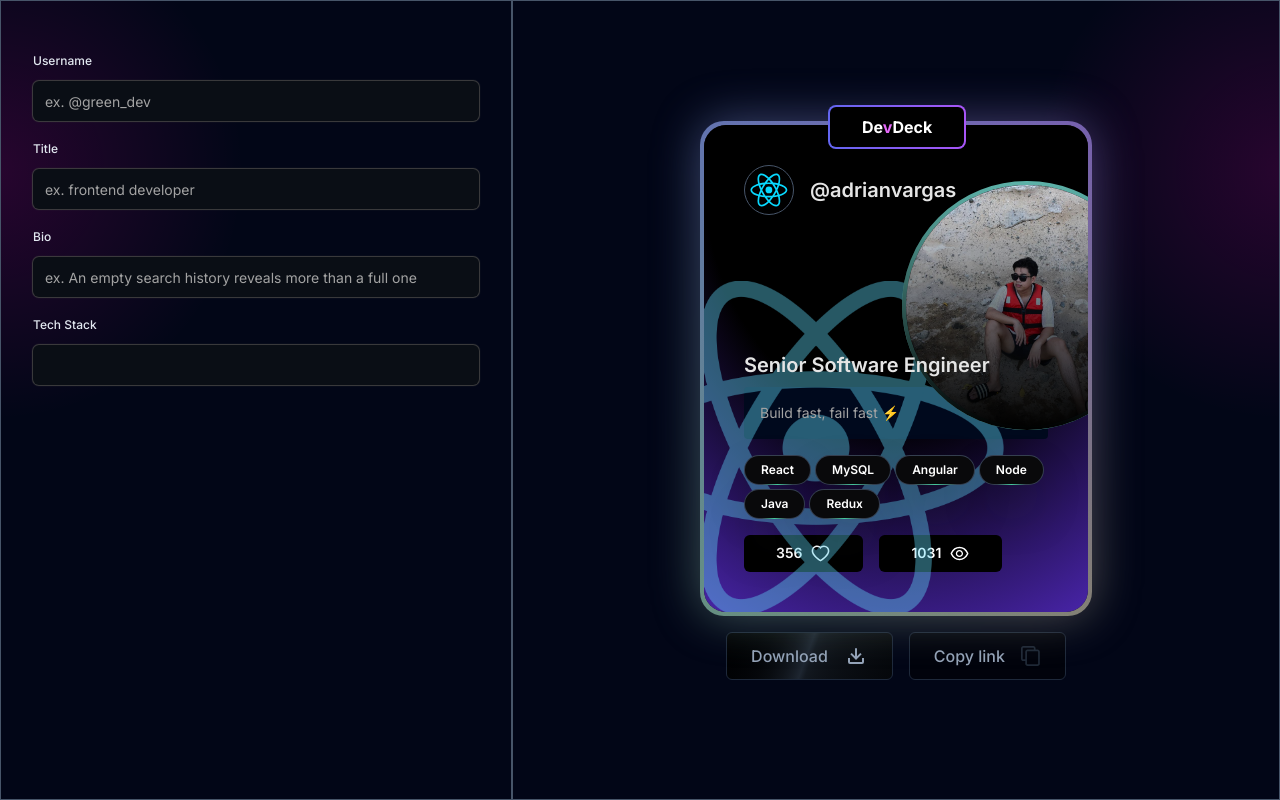
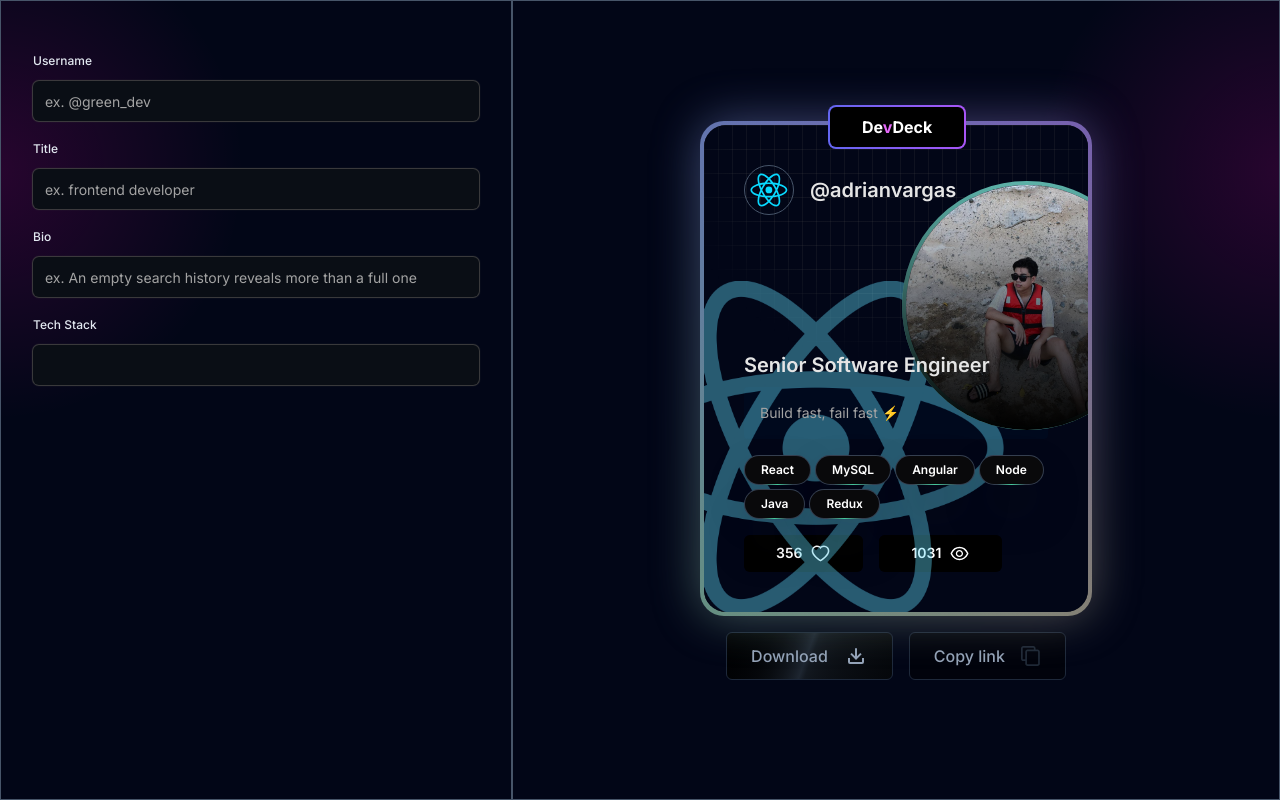
Before and after one commit to HansAguilar/devdeck, a Next.js app: page /welcome in a window 1280 px wide. Built offline with nearby package versions, Linux system fonts and the light colour scheme.

Commit message:
added postgres sdk

```diff
--- a/package.json
+++ b/package.json
@@ -10,6 +10,7 @@
     "page": "tsc custom-page.ts && node custom-page.js"
   },
   "dependencies": {
+    "@vercel/postgres": "^0.8.0",
     "clsx": "^2.1.1",
     "framer-motion": "^11.2.10",
     "html-to-image": "^1.11.11",
--- a/src/components/ui/DevCard.tsx
+++ b/src/components/ui/DevCard.tsx
@@ -43,11 +43,11 @@ export default function DevCard() {
 				<BackgroundGradient className="overflow-hidden relative rounded-[22px] max-w-sm p-4 sm:p-10 bg-white dark:bg-zinc-900">
 
 					{/*//^ CUSTOM BG IMAGE */}
-					<div className="absolute inset-0 -z-10 h-full w-full items-center px-5 py-24 [background:radial-gradient(125%_125%_at_50%_10%,#000_40%,#63e_100%)]"></div>
+					{/* <div className="absolute inset-0 -z-10 h-full w-full items-center px-5 py-24 [background:radial-gradient(125%_125%_at_50%_10%,#000_40%,#63e_100%)]"></div> */}
 
 					{/* <div className="absolute inset-0 -z-10 h-full w-full bg-black"><div className="absolute bottom-0 left-0 right-0 top-0 bg-[linear-gradient(to_right,#4f4f4f2e_1px,transparent_1px),linear-gradient(to_bottom,#8080800a_1px,transparent_1px)] bg-[size:14px_24px]"></div><div className="absolute left-0 right-0 top-[-10%] h-[1000px] w-[1000px] rounded-full bg-[radial-gradient(circle_400px_at_50%_300px,#fbfbfb36,#000)]"></div></div> */}
 
-					{/* <div className="absolute inset-0 -z-10 h-full w-full bg-slate-950"><div className="absolute bottom-0 left-0 right-0 top-0 bg-[linear-gradient(to_right,#4f4f4f2e_1px,transparent_1px),linear-gradient(to_bottom,#4f4f4f2e_1px,transparent_1px)] bg-[size:14px_24px] [mask-image:radial-gradient(ellipse_60%_50%_at_50%_0%,#000_70%,transparent_100%)]"></div></div> */}
+					<div className="absolute inset-0 -z-10 h-full w-full bg-slate-950"><div className="absolute bottom-0 left-0 right-0 top-0 bg-[linear-gradient(to_right,#4f4f4f2e_1px,transparent_1px),linear-gradient(to_bottom,#4f4f4f2e_1px,transparent_1px)] bg-[size:14px_24px] [mask-image:radial-gradient(ellipse_60%_50%_at_50%_0%,#000_70%,transparent_100%)]"></div></div>
 
 					{/* <div className="absolute inset-0 -z-20 h-screen w-screen bg-[#000000] bg-[radial-gradient(#ffffff33_1px,#00091d_1px)] bg-[size:20px_20px]"></div> */}
 					{/*//^ CUSTOM BG IMAGE */}
--- /dev/null
+++ b/src/lib/data.ts
@@ -0,0 +1,2 @@
+import { sql } from '@vercel/postgres';
+import { unstable_noStore as noStore } from 'next/cache';
```
Also changed, not shown: 2 other files (tests, documents, lock files or other folders).
